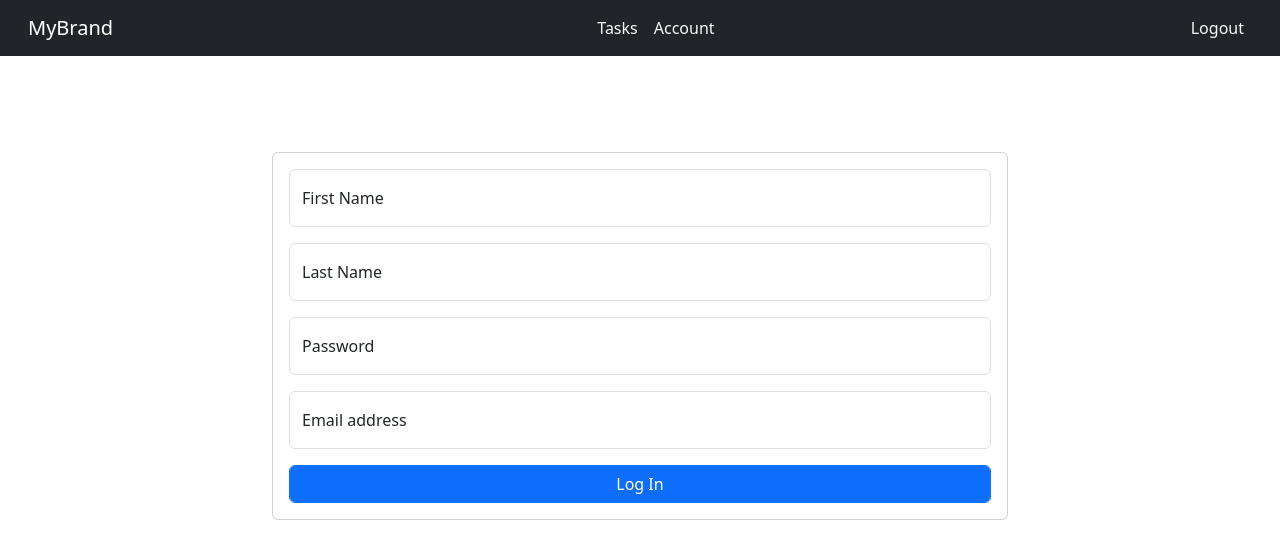
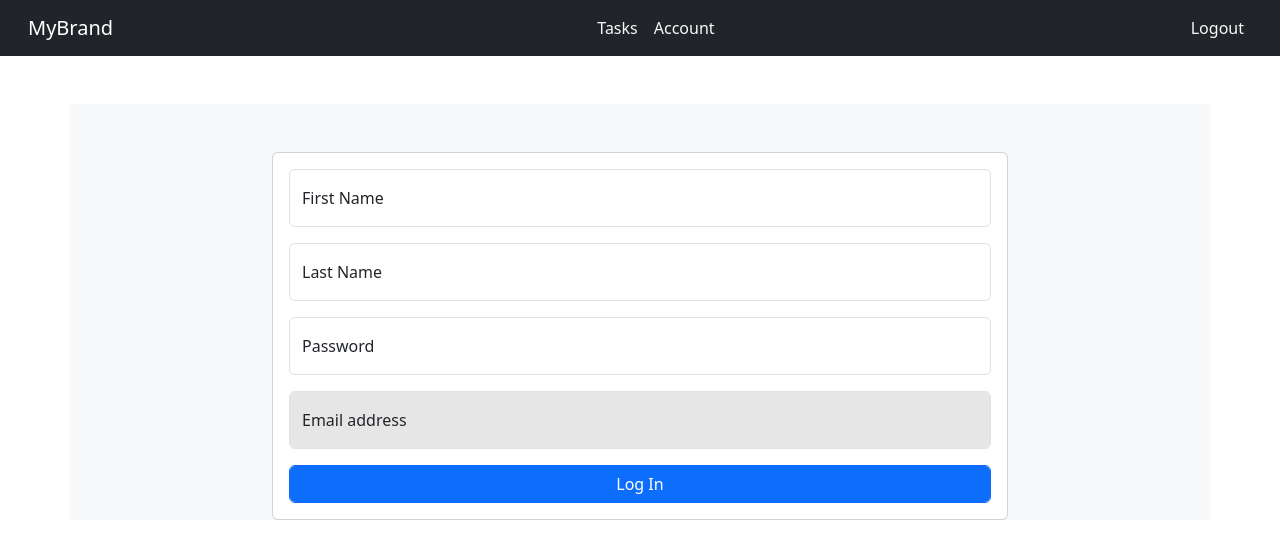
Before and after one commit to KadicNihad/Todo-React, a React (Vite) app: page /account in a window 1280 px wide. Shown: the top 558 px of the page. Built offline with nearby package versions, Linux system fonts and the light colour scheme.

Commit message:
change bg color of input

```diff
--- a/src/pages/Account.jsx
+++ b/src/pages/Account.jsx
@@ -48,7 +48,7 @@ function Account() {
 
 
     return (
-        <Container className='mt-5'>
+        <Container className='mt-5 bg-light'>
             <Row className='justify-content-center mt-5'>
                 <Col xs={12} xl={8} className='mt-5'>
                     <Card>
@@ -97,7 +97,9 @@ function Account() {
                                         type="email"
                                         value={data.email}
                                         readOnly
-                                        placeholder="Email" />
+                                        placeholder="Email"
+                                        style={{backgroundColor:'#e6e6e6'}}
+                                    />
                                 </FloatingLabel>
                                 <Button variant='primary' type='submit' className='form-control'>Log In </Button>
                             </Form>
```
